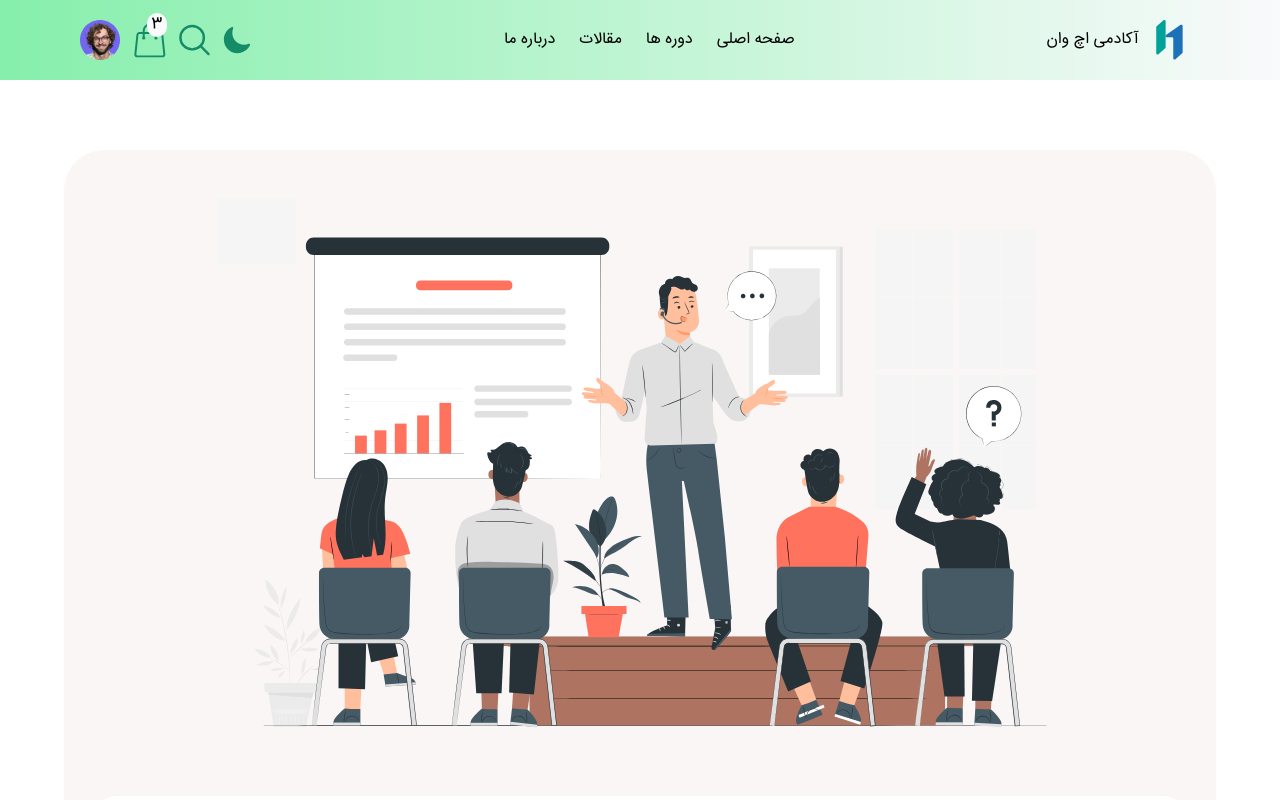
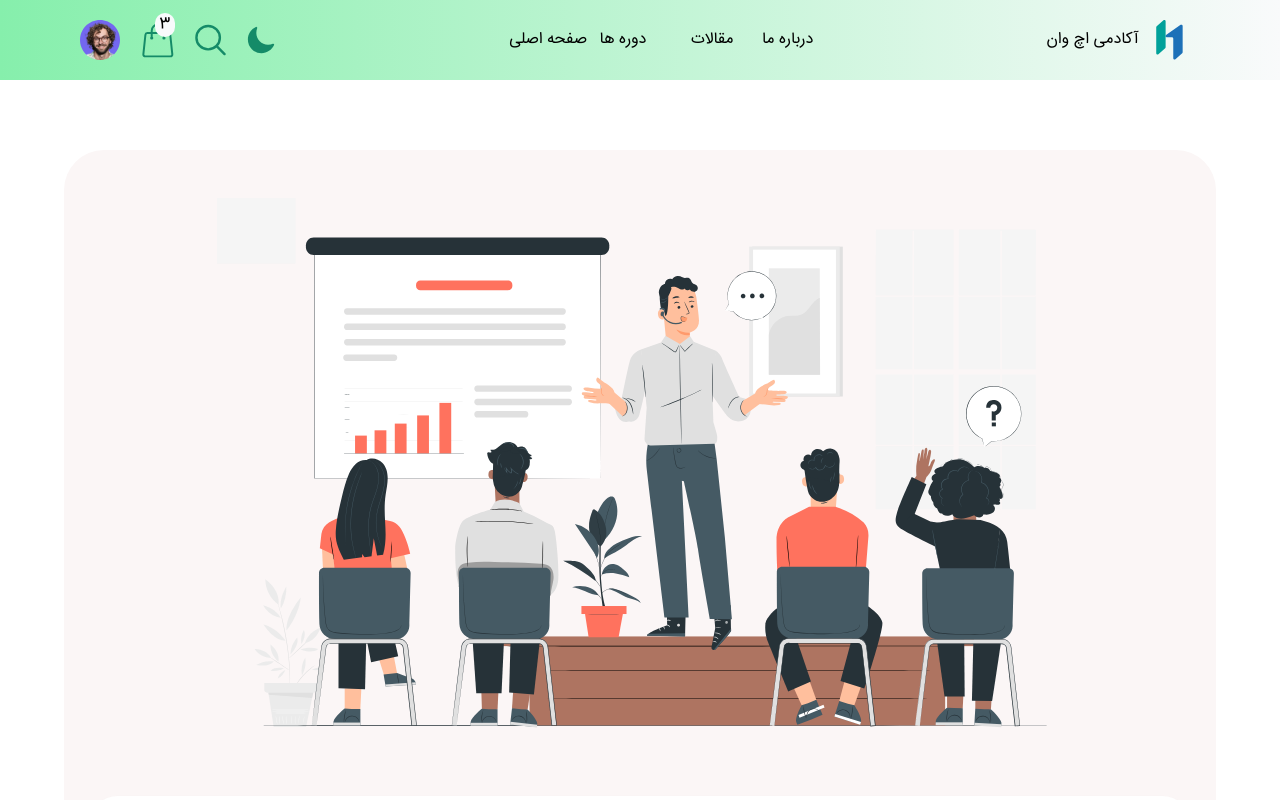
Before and after one commit to amin-bakhshande/Behshahr, a React (Vite) app: page /articles-details in a window 1280 px wide. Shown: the top 800 px of the page. Built offline with nearby package versions, Linux system fonts and the light colour scheme.

Commit message:
respomsive header footer

```diff
--- a/src/components/common/Footer/index.jsx
+++ b/src/components/common/Footer/index.jsx
@@ -48,17 +48,17 @@ const Footer = () => {
         <img className="mt-8 pl-40" src={LineFooter} alt="" />
 
         <div className="flex justify-around items-center mt-4">
-          <div className="flex justify-center items-center mr-96">
+          <div className="flex items-center mr-96">
             <img className="dark:fill-slate-200" src={tel} alt="" />
             <img className="dark:fill-slate-200 mx-3" src={skype} alt="" />
             <img className="dark:fill-slate-200" src={facebook} alt="" />
           </div>
 
-          <div className="flex justify-center items-center dark:text-white">
+          <div className="flex justify-center text-justify items-center dark:text-white">
             <p className="">
               کلیه حقوق این وب سایت برای آکادمی اچ وان محفوظ است.©
             </p>
-            <img className='dark:fill-[#ff0000]' src={logoLanding} alt="" />
+            <img className="dark:fill-[#ff0000]" src={logoLanding} alt="" />
           </div>
         </div>
       </div>
--- a/src/components/common/HeaderUserLogin/index.jsx
+++ b/src/components/common/HeaderUserLogin/index.jsx
@@ -1,18 +1,17 @@
-import React from 'react'
-import logoLanding from "./../../../assets/svg/Landing/logoSite.svg"
+import React from "react";
+import logoLanding from "./../../../assets/svg/Landing/logoSite.svg";
 // import seachIcon from "./../../../assets/svg/Landing/searchicon.svg"
-import seachIcon from "./../../../assets/svg/Landing/searchicon.svg"
-import topProfile from "./../../../assets/svg/Landing/topProfile.svg"
-import topIcon from "./../../../assets/svg/Landing/topicon.svg"
-import { Link } from 'react-router-dom'
-import DarkLightToggle from './../DarkMode.jsx'
+import seachIcon from "./../../../assets/svg/Landing/searchicon.svg";
+import topProfile from "./../../../assets/svg/Landing/topProfile.svg";
+import topIcon from "./../../../assets/svg/Landing/topicon.svg";
+import { Link } from "react-router-dom";
+import DarkLightToggle from "./../DarkMode.jsx";
 
 const HeaderUserlogin = () => {
   return (
     //     <div className="bg-gradient-to-br from-emerald-300/65 from-15% to-white ">
     //     <div className="flex justify-between items-center container  mx-auto px-20 h-20">
     //     <div className="flex ">
-
 
     //       <div className="absolute left-[3.2rem] top-0"><img src={topProfile} alt="" /></div>
     //       <div className="absolute left-[8.7rem] top-[0.8rem]"><img className="h-[2.7rem] w-[2rem]" src={topIcon} alt="" /></div>
@@ -34,34 +33,60 @@ const HeaderUserlogin = () => {
     // </div>
     // </div>
 
-
     <div class="bg-gradient-to-r from-green-300 to-gray-50 dark:dark:bg-slate-900 dark:bg-none">
-    <div class="flex justify-between items-center container mx-auto px-20 h-20">
-    <div class="flex justify-center items-center">
+      <div class="flex justify-between items-center px-20 h-20">
+        <div class="flex justify-center items-center gap-2">
           <img src={topProfile} alt="" />
-      <div className='relative'>
-      <img className='ml-3' src={topIcon} alt="" />
-      <div className='absolute -top-2.5 right-0 bg-slate-50 w-5 rounded-full text-center'>3</div>
+          <div className="relative">
+            <img className="ml-3" src={topIcon} alt="" />
+            <div className="absolute -top-2.5 right-0 bg-slate-50 w-5 rounded-full text-center">
+              3
             </div>
-      <div class=""><img src={seachIcon} alt="" /></div>
+          </div>
+          <div class="">
+            <img src={seachIcon} alt="" />
+          </div>
           <DarkLightToggle />
         </div>
 
-    <div class="flex justify-between items-center dark:text-white ">
-      <Link to='/about'> <span class="hover:bg-[#9e969657] hover:text-[#158B68] w-24 text-center rounded-lg cursor-pointer items-center p-1" >درباره ما</span></Link>
-      <Link to='/news-articles'> <span class="hover:bg-[#9e969657] hover:text-[#158B68] mx-4 w-24 text-center rounded-lg cursor-pointer items-center p-1">مقالات</span></Link>
-      <Link to=''> <span class="hover:bg-[#9e969657] hover:text-[#158B68] mr-4 w-24 text-center rounded-lg cursor-pointer items-center p-1">دوره ها</span></Link>
-      <Link to='/'> <span class="hover:bg-[#9e969657] hover:text-[#158B68] w-24 text-center rounded-lg cursor-pointer items-center p-1">صفحه اصلی </span></Link>
+        <div class="flex justify-between items-center dark:text-white hidden lg:inline-block">
+          <Link to="/about">
+            {" "}
+            <span class="hover:bg-[#9e969657] hover:text-[#158B68] w-24 text-center rounded-lg cursor-pointer items-center p-1">
+              درباره ما
+            </span>
+          </Link>
+          <Link to="/news-articles">
+            {" "}
+            <span class="hover:bg-[#9e969657] hover:text-[#158B68] mx-4 w-24 text-center rounded-lg cursor-pointer items-center p-1">
+              مقالات
+            </span>
+          </Link>
+          <Link to="">
+            {" "}
+            <span class="hover:bg-[#9e969657] hover:text-[#158B68] mr-4 w-24 text-center rounded-lg cursor-pointer items-center p-1">
+              دوره ها
+            </span>
+          </Link>
+          <Link to="/">
+            {" "}
+            <span class="hover:bg-[#9e969657] hover:text-[#158B68] w-24 text-center rounded-lg cursor-pointer items-center p-1">
+              صفحه اصلی{" "}
+            </span>
+          </Link>
         </div>
 
         <div class="flex justify-center items-center dark:text-white">
-    <Link to='/'><span class="cursor-pointer">آکادمی اچ وان</span></Link>
-      <Link to='/'><img class="h-10 cursor-pointer" src={logoLanding} alt=""/></Link>
-    </div>
-
+          <Link to="/">
+            <span class="cursor-pointer">آکادمی اچ وان</span>
+          </Link>
+          <Link to="/">
+            <img class="h-10 cursor-pointer" src={logoLanding} alt="" />
+          </Link>
         </div>
       </div>
-  )
-}
+    </div>
+  );
+};
 
-export { HeaderUserlogin }
+export { HeaderUserlogin };
```
Lines whose indentation alone changed are shown as unchanged.
